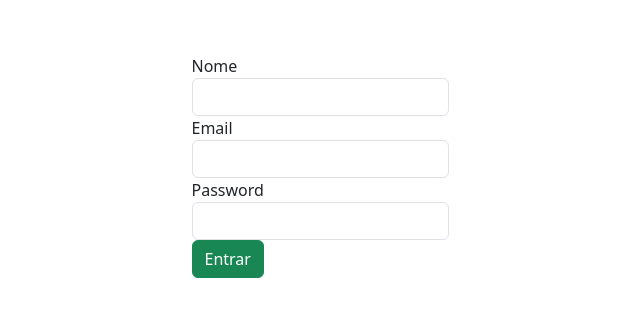
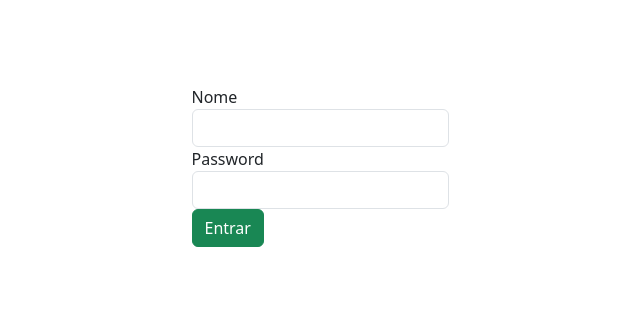
Before and after one commit to maykkk1/TCC-FRONT, an Angular app: page /login in a window 1280 px wide. Shown: the part 234-550 px from the top of the page, without its empty margins (320-960 px from the left). Built offline with nearby package versions, Linux system fonts and the light colour scheme.

Commit message:
Ajustado para ir para o dashboard ao logar

```diff
--- a/src/app/app-routing.module.ts
+++ b/src/app/app-routing.module.ts
@@ -3,10 +3,12 @@ import { RouterModule, Routes } from '@angular/router';
 import { LoginComponent } from './login/login.component';
 import { HomeComponent } from './home/home.component';
 import { AuthGuard } from './auth/auth.guard';
+import { DashboardComponent } from './dashboard/dashboard.component';
 
 const routes: Routes = [
   { path: 'login', component: LoginComponent },
   { path: '', component: HomeComponent, canActivate: [AuthGuard] },
+  { path: 'dashboard', component: DashboardComponent, canActivate: [AuthGuard]}
 ];
 
 @NgModule({
--- a/src/app/auth/auth.service.ts
+++ b/src/app/auth/auth.service.ts
@@ -42,7 +42,7 @@ export class AuthService {
     return this.http.post<{ token:string }>(`${this.getUrl()}/auth/login`, user, { headers })
       .subscribe(response => {
         this.token = response.token;
-        this.router.navigate(['']);
+        this.router.navigate(['dashboard']);
       }, error => {
         /// arrumar mensagem de error aqui
         console.log(error)
--- a/src/app/login/login.component.html
+++ b/src/app/login/login.component.html
@@ -3,10 +3,6 @@
         <div class="form-group">
             <label for="name">Nome</label>
             <input type="text" class="form-control" formControlName="name" id="name">
-        </div>
-        <div class="form-group">
-            <label for="email">Email</label>
-            <input type="email" class="form-control" formControlName="email" id="email">
         </div>
         <div class="form-group">
             <label for="password">Password</label>
--- a/src/app/login/login.component.ts
+++ b/src/app/login/login.component.ts
@@ -15,7 +15,6 @@ export class LoginComponent implements OnInit, OnDestroy {
   ngOnInit(): void {
     this.form = new FormGroup({
       name: new FormControl(null),
-      email: new FormControl(null),
       password: new FormControl(null)
     });
   }
```
